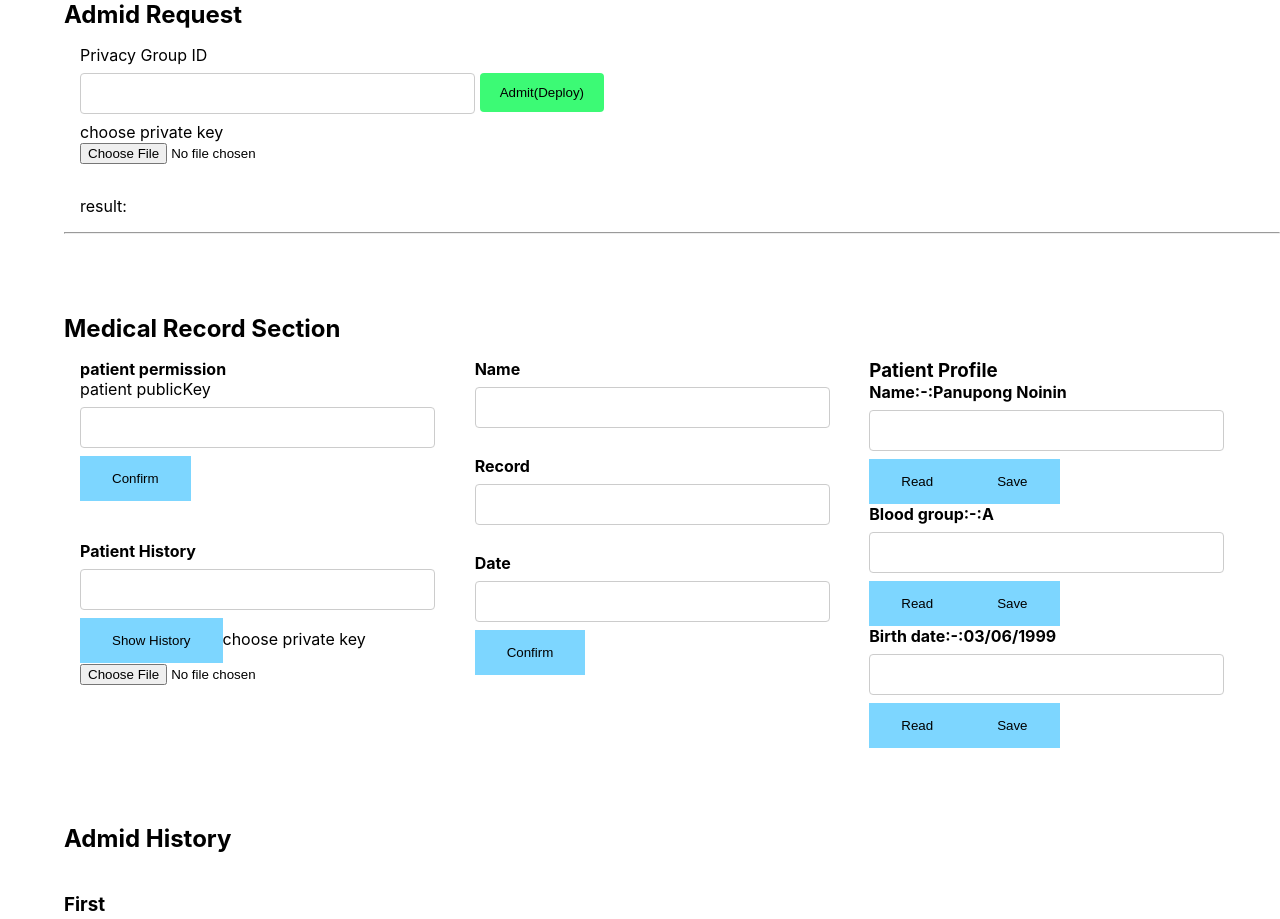
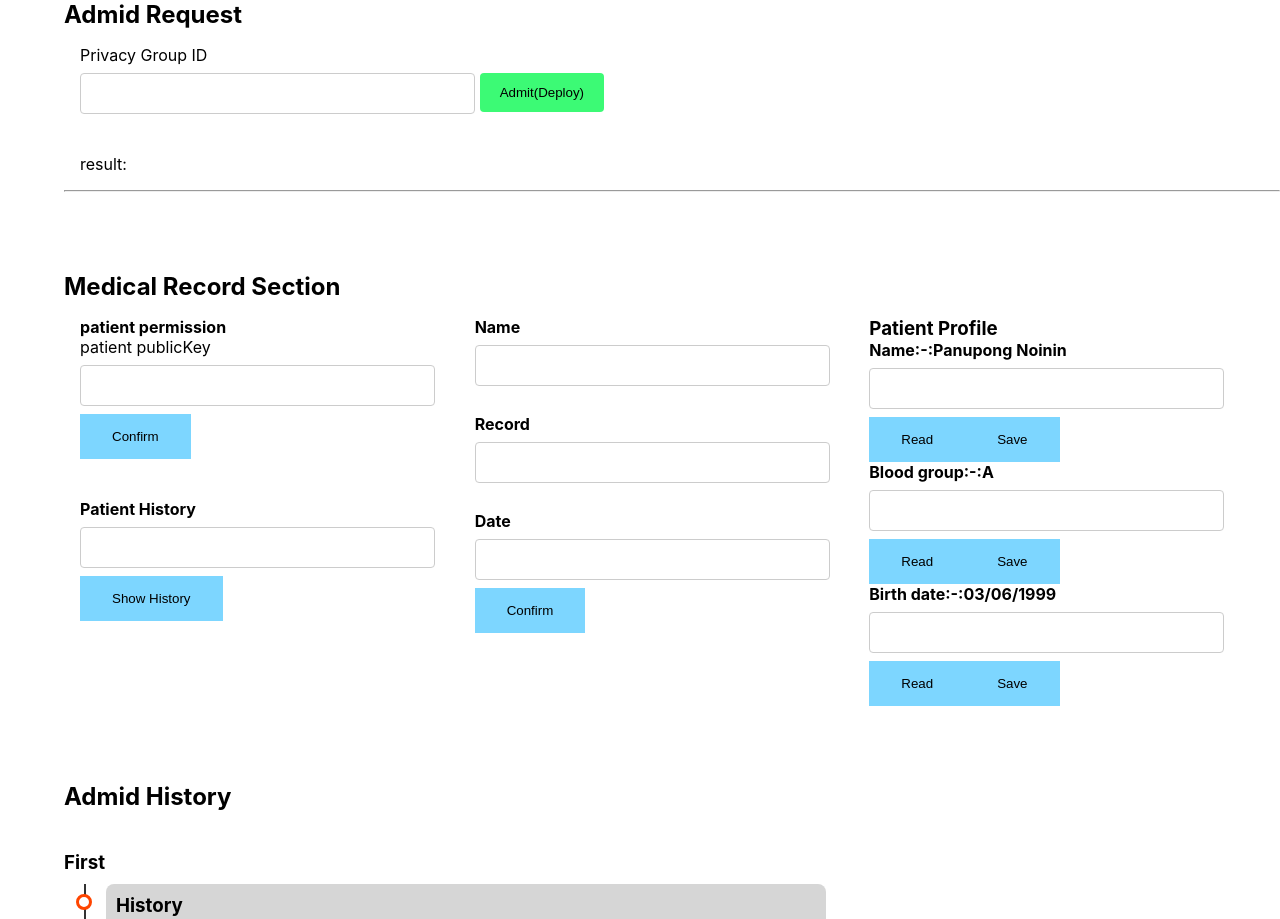
Before and after one commit to alfredotasty/Hyperledger-Besu-EMR, a React (Create React App) app in the folder Applications/frontend/: page / in a window 1280 px wide. Shown: the part 900-1819 px from the top of the page. Built offline with nearby package versions, Linux system fonts and the light colour scheme.

Commit message:
update front-end

```diff
--- a/Applications/frontend/src/components/Record.js
+++ b/Applications/frontend/src/components/Record.js
@@ -27,8 +27,6 @@
           <input className='input_default' type='text' />
           <br />
           <button className='button_createGroup'>Show History</button>
-          <label>choose private key</label>
-          <input type='file'/>
         </div>
 
         <div class='column'>
--- a/Applications/frontend/src/components/SmartContract.js
+++ b/Applications/frontend/src/components/SmartContract.js
@@ -33,8 +33,6 @@
               setGroupId(e.target.value);
             }}
           />
-          <label>choose private key</label>
-          <input type='file'/>
         </div>
         <div className='column'>
           <button className='button_admit' onClick={deploy}>Admit(Deploy)</button>
```
